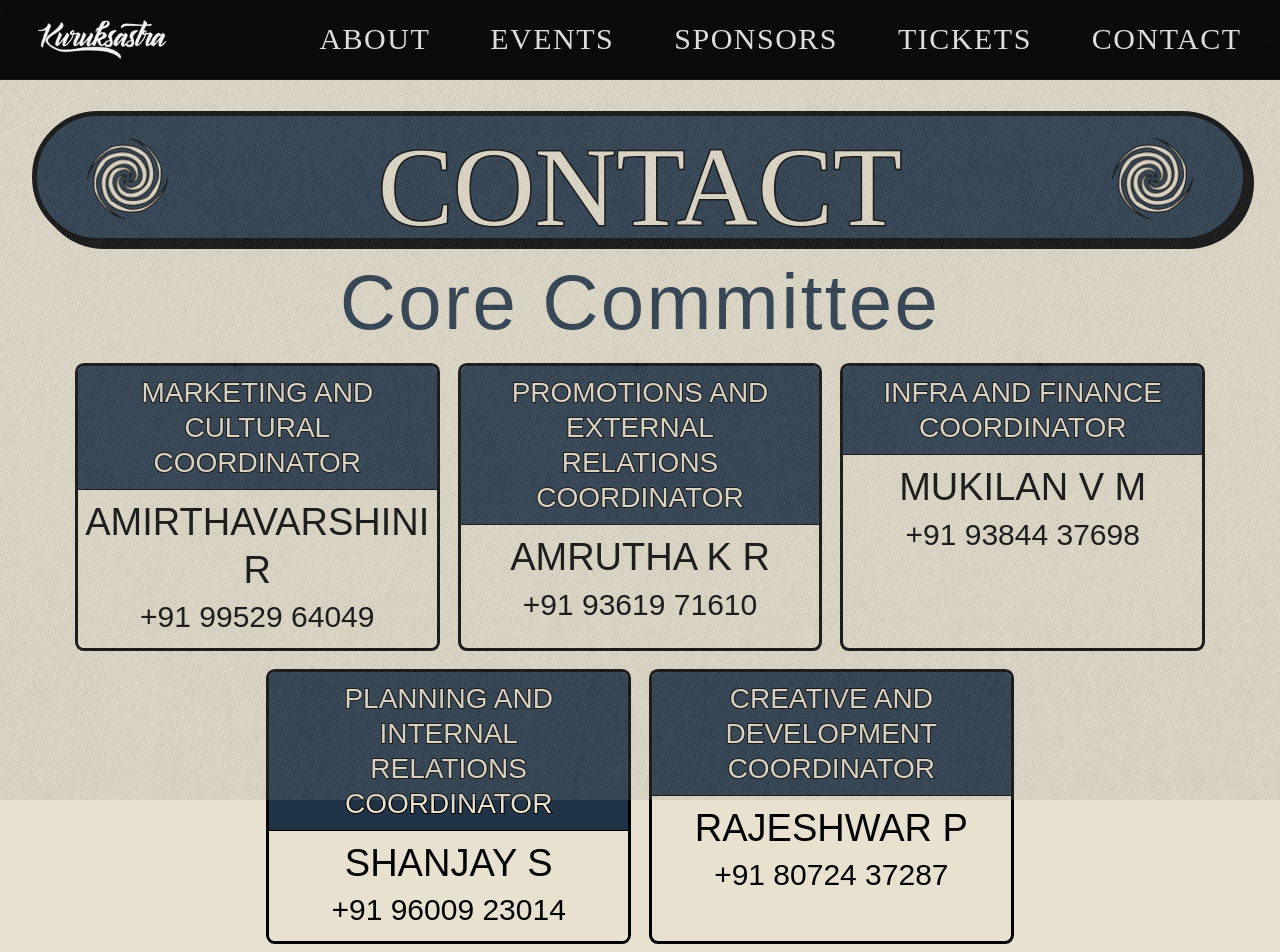
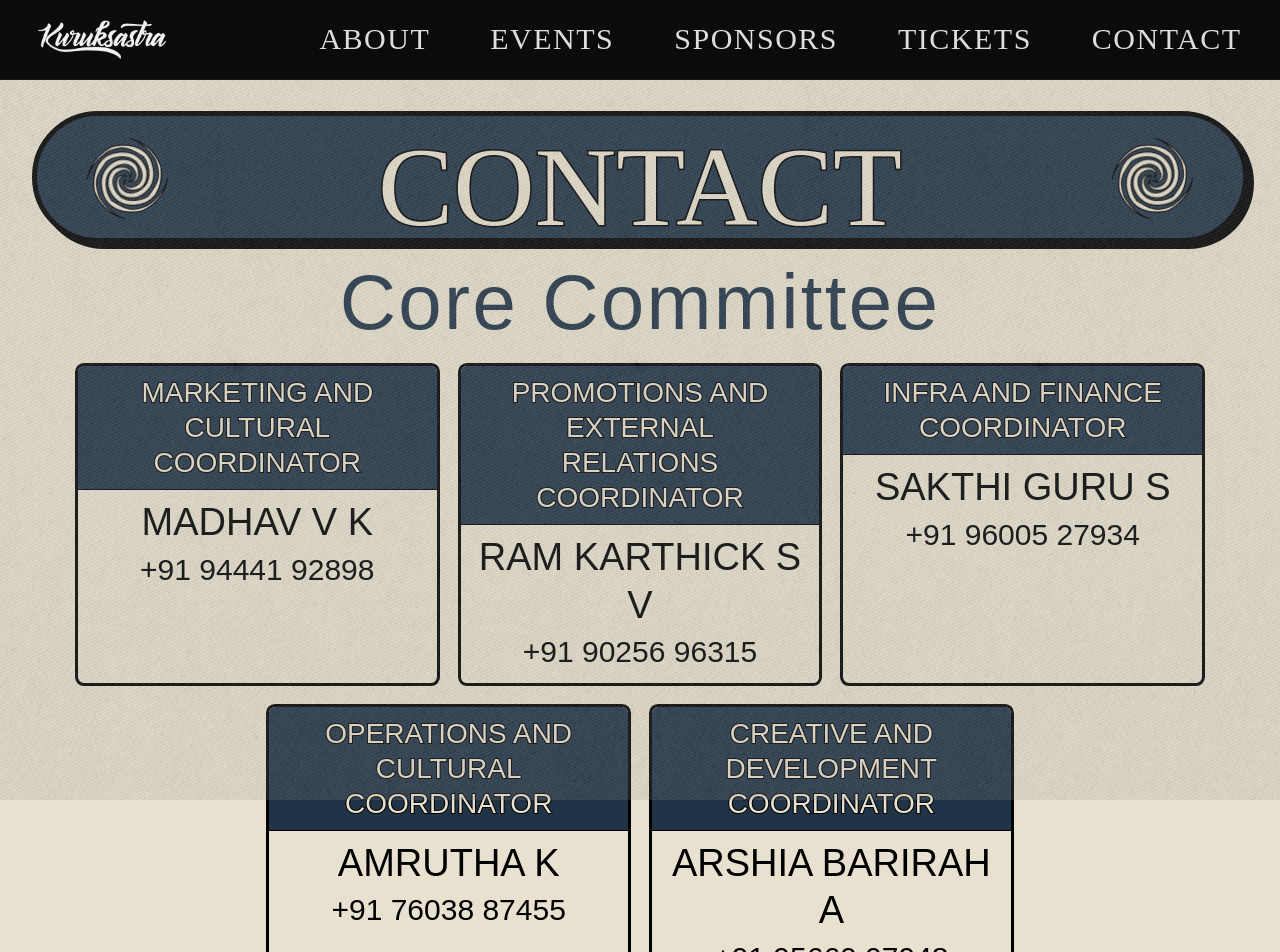
Before and after one commit to ace-webD/kstesting, a Next.js app: page /contact in a window 1280 px wide. Shown: the top 952 px of the page. Built offline with nearby package versions, Linux system fonts and the light colour scheme; a web font is replaced by a local one.

Commit message:
refactored core committee contact details

```diff
--- a/app/components/Contact.jsx
+++ b/app/components/Contact.jsx
@@ -94,11 +94,11 @@ export default function Contact() {
   const [searchQuery, setSearchQuery] = useState("");
 
   const cards = [
-    { role: "Marketing and Cultural\nCoordinator",            name: "AMIRTHAVARSHINI R", phone: "+91 99529 64049" },
-    { role: "Promotions and External\nRelations Coordinator", name: "AMRUTHA K R",        phone: "+91 93619 71610" },
-    { role: "Infra and Finance\nCoordinator",                 name: "MUKILAN V M",         phone: "+91 93844 37698" },
-    { role: "Planning and Internal\nRelations Coordinator",   name: "SHANJAY S",           phone: "+91 96009 23014" },
-    { role: "Creative and Development\nCoordinator",          name: "RAJESHWAR P",         phone: "+91 80724 37287" },
+    { role: "Marketing and Cultural\nCoordinator",            name: "MADHAV V K ",          phone: "+91 94441 92898" },
+    { role: "Promotions and External\nRelations Coordinator", name: "RAM KARTHICK S V",     phone: " +91 90256 96315" },
+    { role: "Infra and Finance\nCoordinator",                 name: "SAKTHI GURU S",        phone: "+91 96005 27934" },
+    { role: "Operations and cultural\nCoordinator",           name: "AMRUTHA K",            phone: "+91 76038 87455" },
+    { role: "Creative and Development\nCoordinator",          name: "ARSHIA BARIRAH A",     phone: "+91 95660 07948" },
   ];
 
   const heads = Array(12).fill(null).map(() => ({
--- a/app/components/Footer.jsx
+++ b/app/components/Footer.jsx
@@ -40,11 +40,11 @@ export default function Footer() {
         <div className="flex flex-row flex-wrap justify-center items-stretch gap-[clamp(10px,3vw,30px)] mb-[clamp(20px,5vw,60px)] w-[95%] sm:w-[90%]">
 
           {[
-            { role: "Marketing and Cultural\nCoordinator", name: "AMIRTHAVARSHINI R", phone: "+91 99529 64049" },
-            { role: "Promotions and External\nRelations Coordinator", name: "AMRUTHA K R", phone: "+91 93619 71610" },
-            { role: "Infra and Finance\nCoordinator", name: "MUKILAN V M", phone: "+91 93844 37698" },
-            { role: "Planning and Internal\nRelations Coordinator", name: "SHANJAY S", phone: "+91 96009 23014" },
-            { role: "Creative and Development\nCoordinator", name: "RAJESHWAR P", phone: "+91 80724 37287" }
+            { role: "Marketing and Cultural\nCoordinator",            name: "MADHAV V K ",          phone: "+91 94441 92898" },
+            { role: "Promotions and External\nRelations Coordinator", name: "RAM KARTHICK S V",     phone: " +91 90256 96315" },
+            { role: "Infra and Finance\nCoordinator",                 name: "SAKTHI GURU S",        phone: "+91 96005 27934" },
+            { role: "Operations and cultural\nCoordinator",           name: "AMRUTHA K",            phone: "+91 76038 87455" },
+            { role: "Creative and Development\nCoordinator",          name: "ARSHIA BARIRAH A",     phone: "+91 95660 07948" },
           ].map((card, i) => (
             <div key={i} className="relative flex flex-col w-[47%] lg:w-[30%] min-h-[clamp(100px,18vw,190px)] rounded-[clamp(6px,1vw,12px)] overflow-hidden shadow-[clamp(2px,0.5vw,5px)_clamp(3px,0.6vw,6px)_0px_#000] border-[clamp(2px,0.4vw,4px)] border-black box-border hover:scale-[1.02] transition-transform">
 
```
